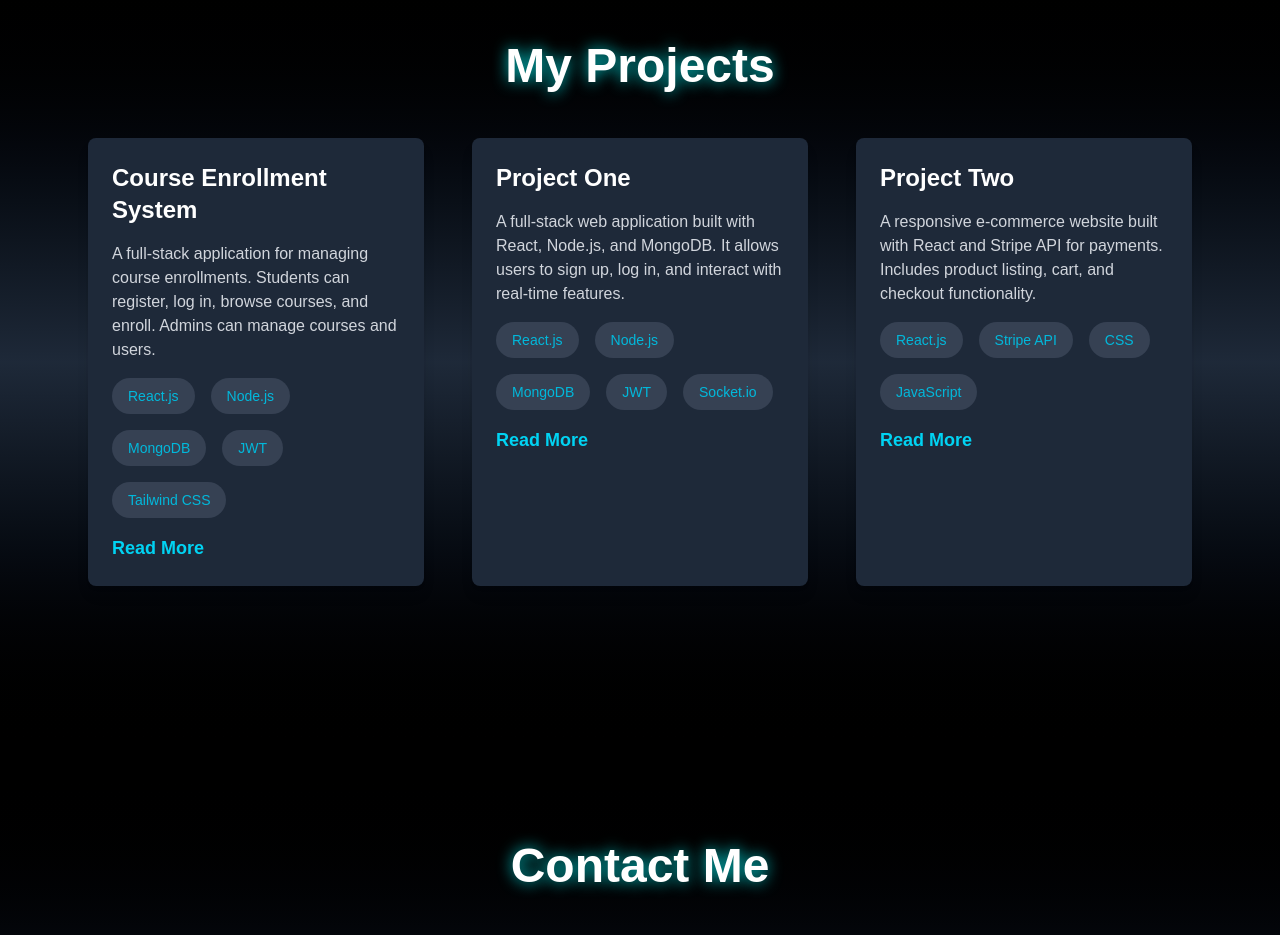
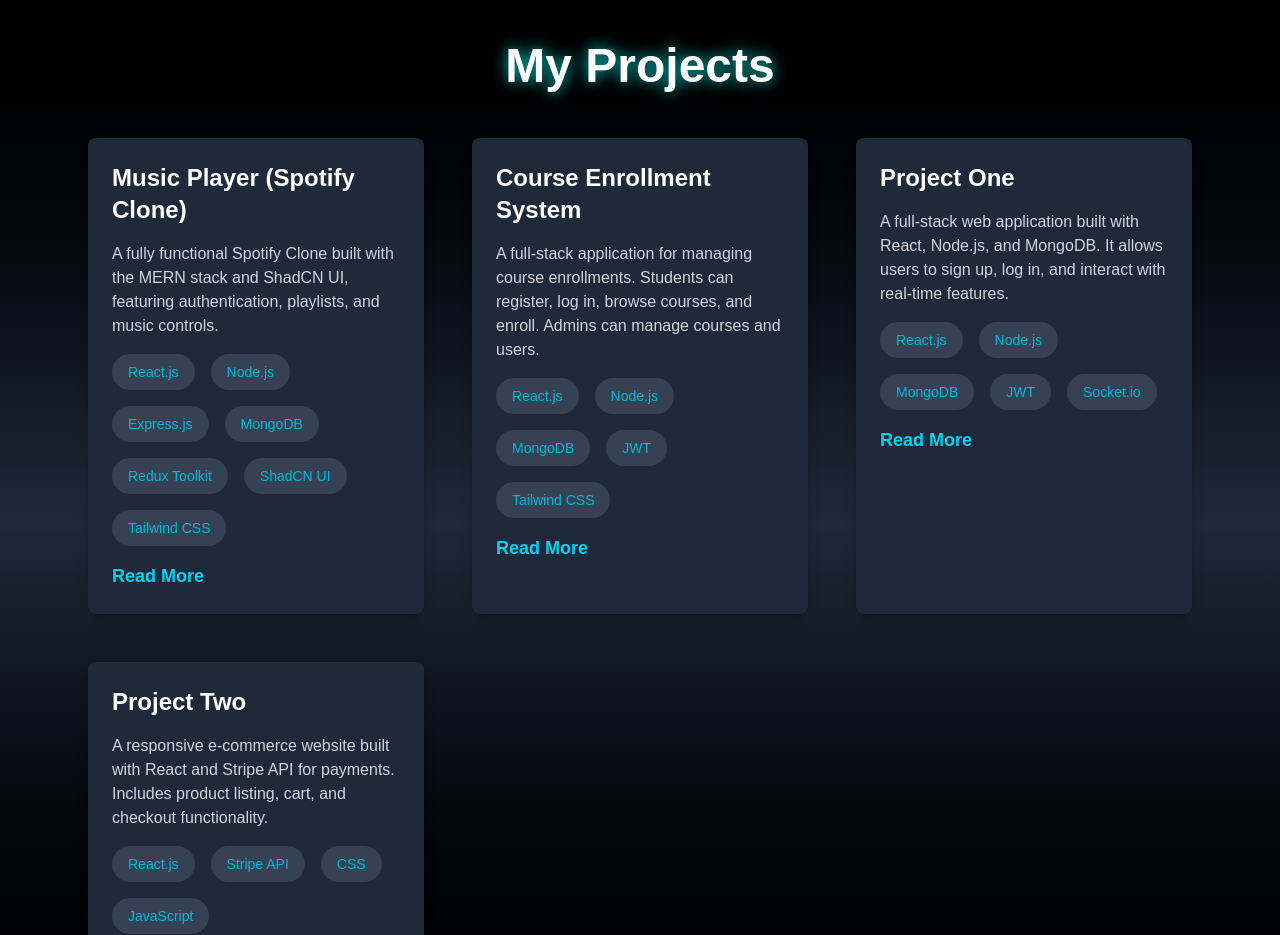
Before and after one commit to yashdark01/myportfolio, a React (Vite) app in the folder portfolio/: page / in a window 1280 px wide. Shown: the part 4400-5335 px from the top of the page. Built offline with nearby package versions, Linux system fonts and the light colour scheme.

Commit message:
Update Projects.jsx

```diff
--- a/portfolio/src/sections/Projects.jsx
+++ b/portfolio/src/sections/Projects.jsx
@@ -3,6 +3,16 @@ import { Element } from "react-scroll";
 import { FaGithub, FaExternalLinkAlt } from "react-icons/fa"; // Icons for GitHub and External links
 
 const projects = [
+  {
+    title: "Music Player (Spotify Clone)",
+    description:
+      "A fully functional Spotify Clone built with the MERN stack and ShadCN UI, featuring authentication, playlists, and music controls.",
+    fullDescription:
+      "Developed a fully functional Spotify Clone using the MERN Stack with a modern UI built using ShadCN. The frontend is built with React.js, while the backend is powered by Node.js and Express.js to handle user authentication, song storage, and playlist management. MongoDB is used as the database to store user data, playlists, and song metadata efficiently. Integrated Redux Toolkit for state management and added features like play/pause controls, Trending Songs, and Made For You playlists.",
+    technologies: ["React.js", "Node.js", "Express.js", "MongoDB", "Redux Toolkit", "ShadCN UI", "Tailwind CSS"],
+    githubLink: "https://github.com/yashdark01/spotify.git",
+    liveLink: "https://spotify-clone.com", // Update if you have a live version
+  },
   {
     title: "Course Enrollment System",
     description:
```
